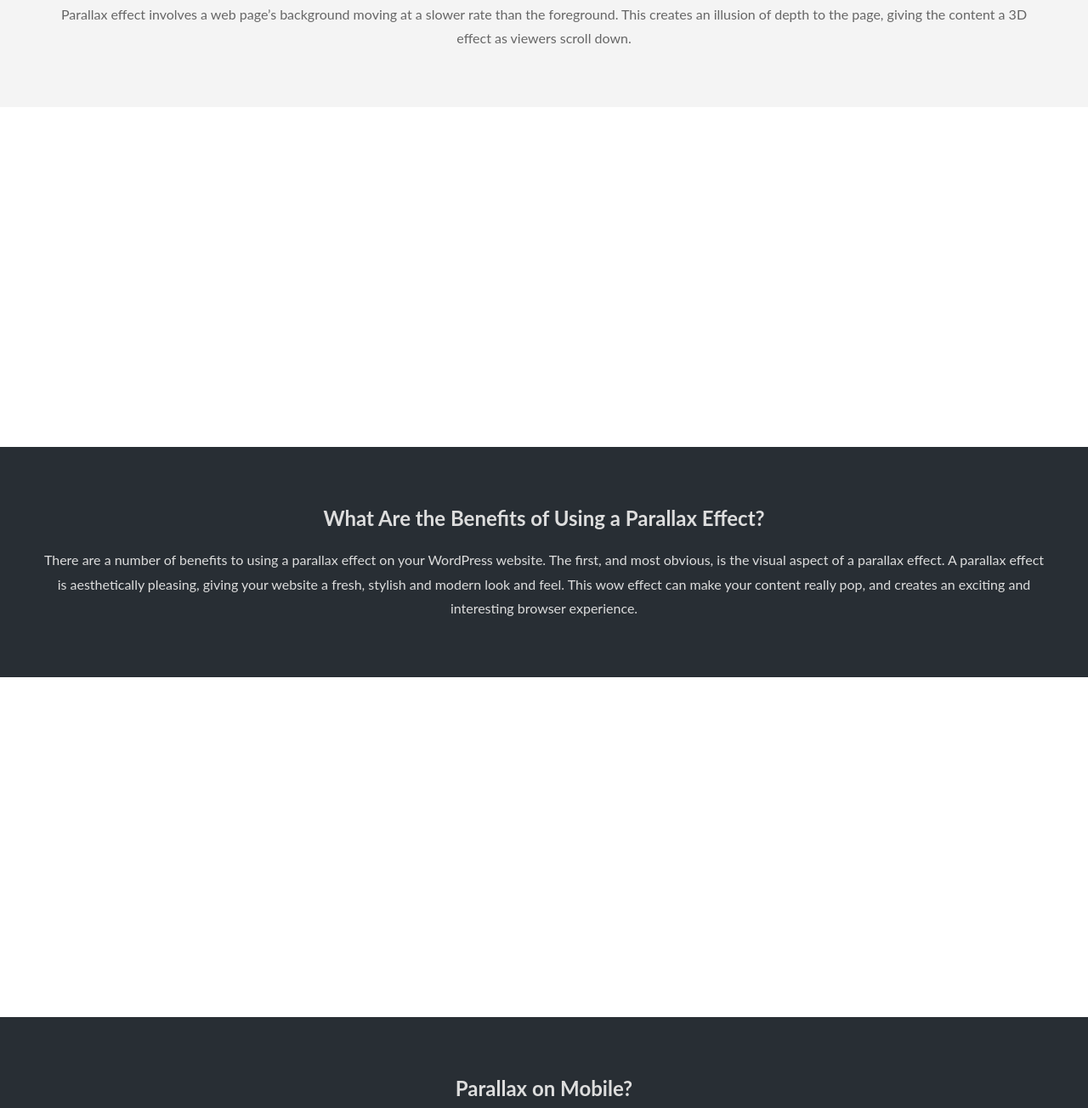
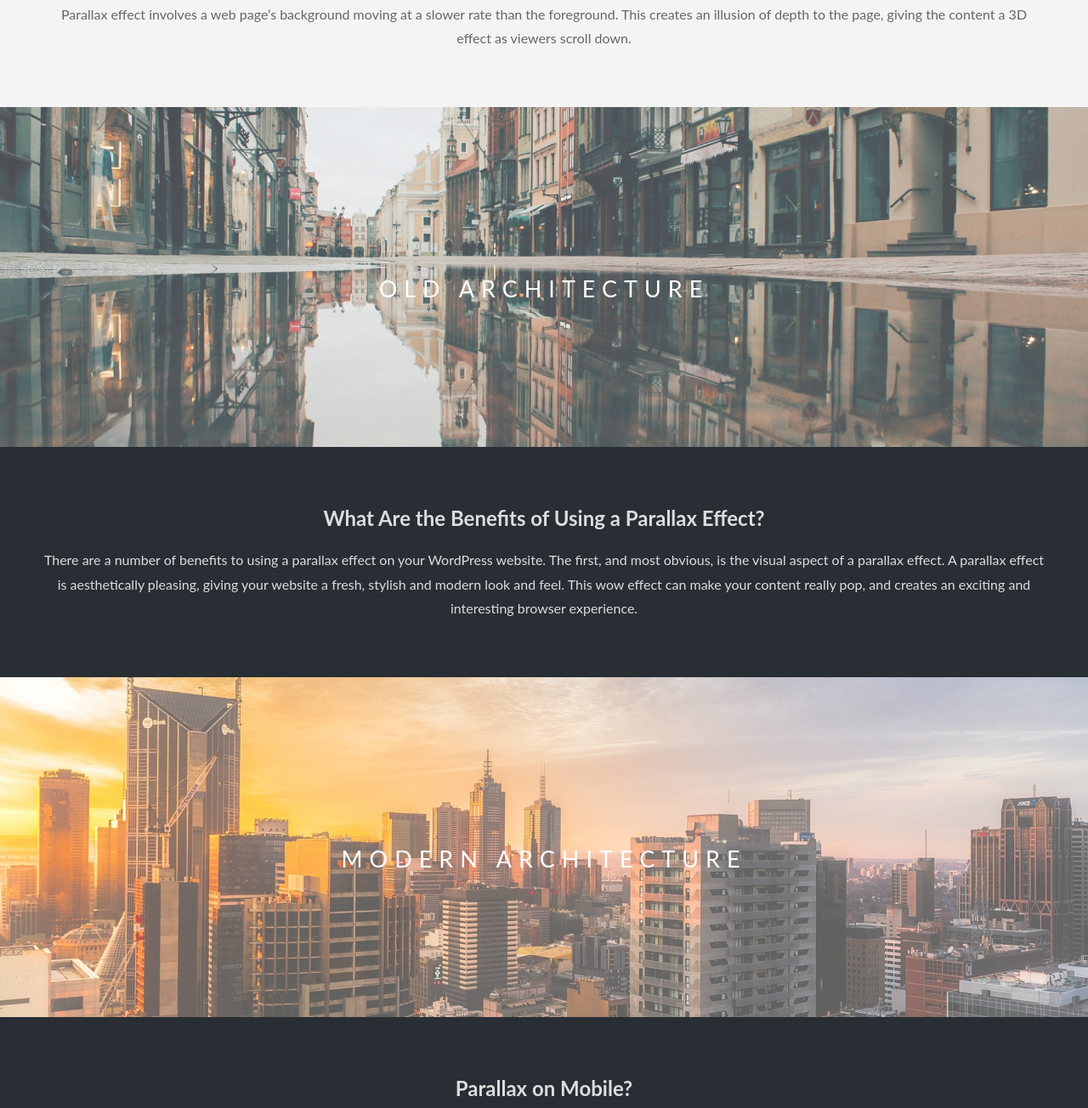
Before and after one commit to sethsnow182/parallax, a website: page www/index.html in a window 1280 px wide. Shown: the part 916-2220 px from the top of the page at 85% size. Drawn offline with Linux system fonts and the light colour scheme; the site is published under a folder, as on GitHub Pages, so addresses that start at the root find nothing.

Commit message:
Fixed img issue

```diff
--- a/package.json
+++ b/package.json
@@ -1,10 +1,10 @@
 {
-  "name": "Parallax_Website",
+  "name": "parallaxwebsite",
   "version": "1.0.0",
   "description": "",
   "main": "index.js",
   "scripts": {
-    "deploy": "gh-pages"
+    "deploy": "gh-pages -d www"
   },
   "keywords": [],
   "author": "",
--- a/www/css/style.css
+++ b/www/css/style.css
@@ -24,17 +24,17 @@ body, html {
 }
 
 .pic1 {
-    background-image: url("/www/img/image4.jpg");
+    background-image: url(../img/image4.jpg);
     min-height: 100%;
 }
 
 .pic2 {
-    background-image: url("/www/img/image5.jpg");
+    background-image: url(../img/image5.jpg);
     min-height: 400px;
 }
 
 .pic3 {
-    background-image: url("/www/img/image6.jpg");
+    background-image: url(../img/image6.jpg);
     min-height: 400px;
 }
 
```
